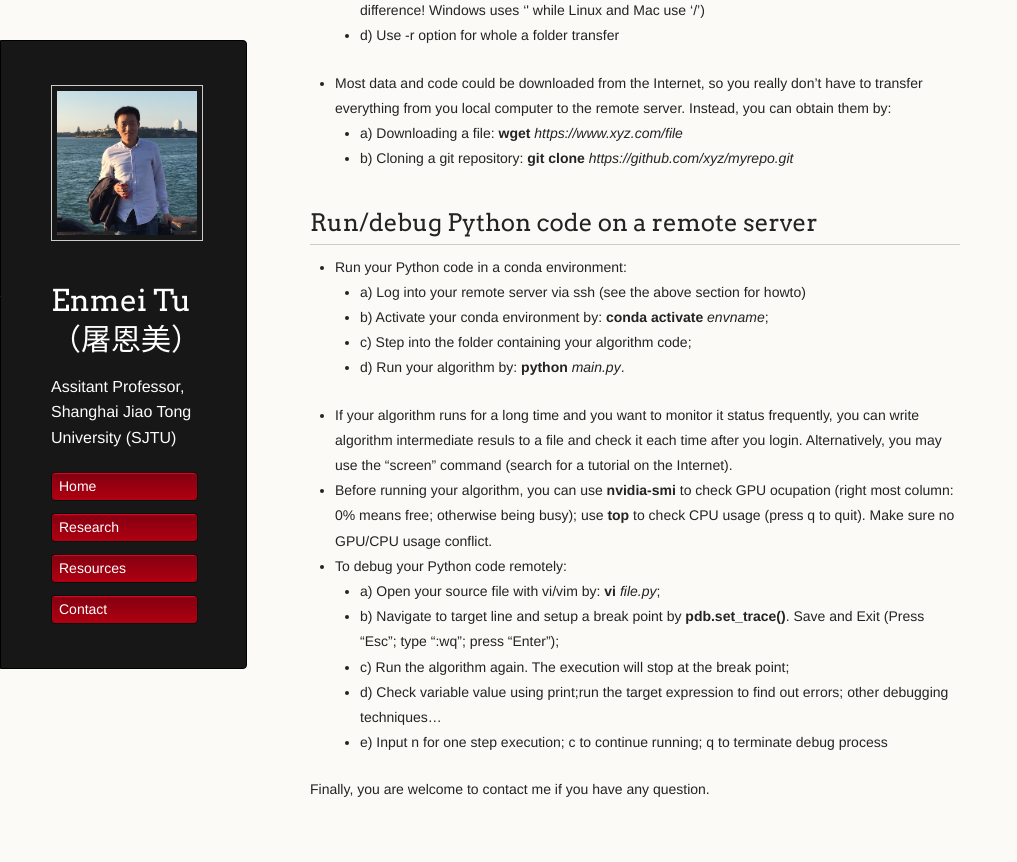
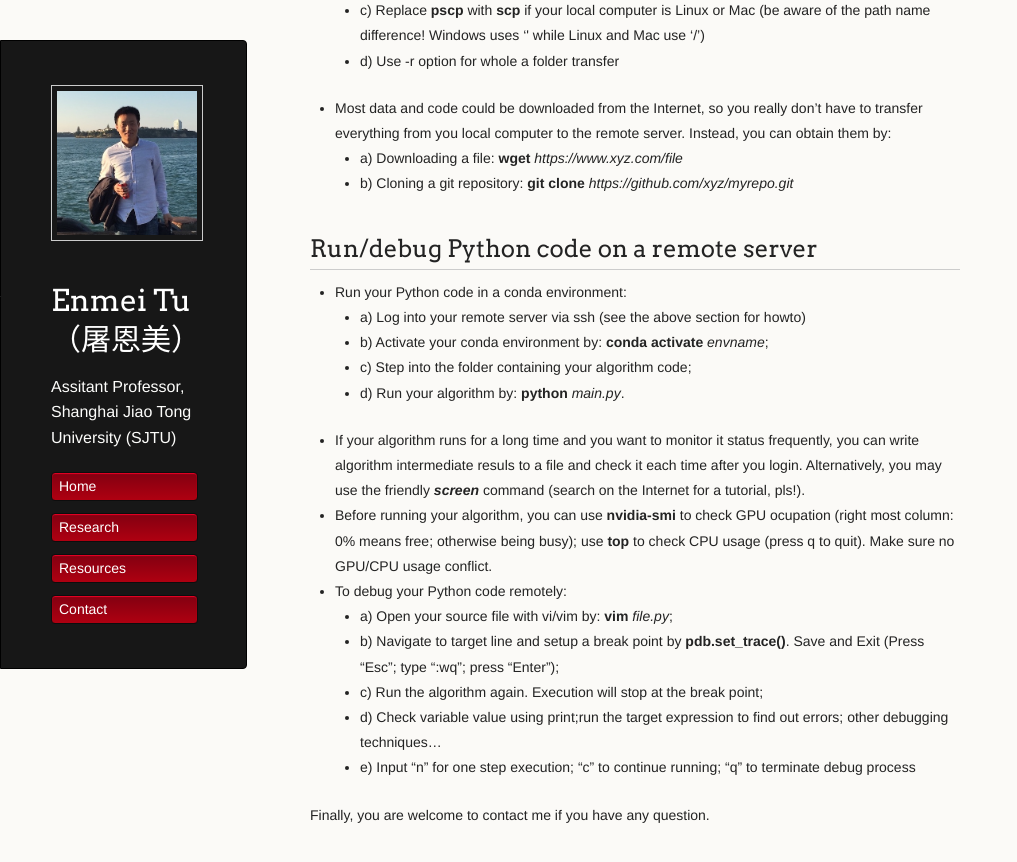
Before and after one commit to hellotem/enmeitu.github.io, a Jekyll site: the page built from resource/linux.md, in a window 1280 px wide and 900 px high, scrolled down 2650 px. Shown: the top 862 px of the window, without its empty margins (0-1017 px from the left). Built offline with Jekyll 4.4.1, drawn with Linux system fonts in a browser that asks for light colours; our own code applies the rules of GitHub Pages for plain Markdown files; some of the changed text lies outside the part shown.

Commit message:
Update linux.md

```diff
--- a/resource/linux.md
+++ b/resource/linux.md
@@ -35,17 +35,17 @@
   * Install/uninstall a application: sudo apt install/remove _appname_
 
 ## Run and debug Python codes
-* Run a Python code file (main.py): python main.py
+* Run a Python code file (e.g. main.py): python main.py
 * Create/Edit a Python code file with Vim Editor:
   - Open/create a Python code file: vim main.py (install vim first by the command **sudo apt install vim**)
   - Use left, right, up and down arrows (or page up and page down) to navigate through you code file
-  - To input/change code: first press button "i" for edit mode, so the vim will accept keyboard inputs normally.
-  - To quit and save changes: first press "Esc", then type :wq and "Enter" (":" means command, "w" means write and "q" means quit)
+  - To input/change code: first press button "i" to enter edit mode, so the vim will accept keyboard inputs normally.
+  - To save changes and quit Vim: first press "Esc" to quit edit mode, then type :wq and press "Enter" (":" means command, "w" means write and "q" means quit)
 * Debug a Python code file:
   - Import the python debugging package in your python code file by "import pdb"
   - Insert a new line "pdb.set_trace()" just before the line where you want to stop to debug
   - Run your python file and it will stop executing at the line you just added.
-  - Check you variables' value and state by inputing their name, input "q" to quit debugging mode
+  - Check you variables' value and state by inputing their name, input "q" and press "Enter" to quit debugging mode
 
 
 ## Python packages/environments management
@@ -91,13 +91,13 @@
   - b) Activate your conda environment by: **conda activate** _envname_;
   - c) Step into the folder containing your algorithm code;
   - d) Run your algorithm by: **python** _main.py_.
-* If your algorithm runs for a long time and you want to monitor it status frequently, you can write algorithm intermediate resuls to a file and check it each time after you login. Alternatively, you may use the "screen" command (search for a tutorial on the Internet).
+* If your algorithm runs for a long time and you want to monitor it status frequently, you can write algorithm intermediate resuls to a file and check it each time after you login. Alternatively, you may use the friendly **_screen_** command (search on the Internet for a tutorial, pls!).
 * Before running your algorithm, you can use **nvidia-smi** to check GPU ocupation (right most column: 0% means free; otherwise being busy); use **top** to check CPU usage (press q to quit). Make sure no GPU/CPU usage conflict.
 * To debug your Python code remotely:
-  - a) Open your source file with vi/vim by: **vi** _file.py_;
+  - a) Open your source file with vi/vim by: **vim** _file.py_;
   - b) Navigate to target line and setup a break point by **pdb.set_trace()**. Save and Exit (Press "Esc"; type ":wq"; press "Enter");
-  - c) Run the algorithm again. The execution will stop at the break point;
+  - c) Run the algorithm again. Execution will stop at the break point;
   - d) Check variable value using print;run the target expression to find out errors; other debugging techniques...
-  - e) Input n for one step execution; c to continue running; q to terminate debug process
+  - e) Input "n" for one step execution; "c" to continue running; "q" to terminate debug process
 
 Finally, you are welcome to contact me if you have any question.
```
